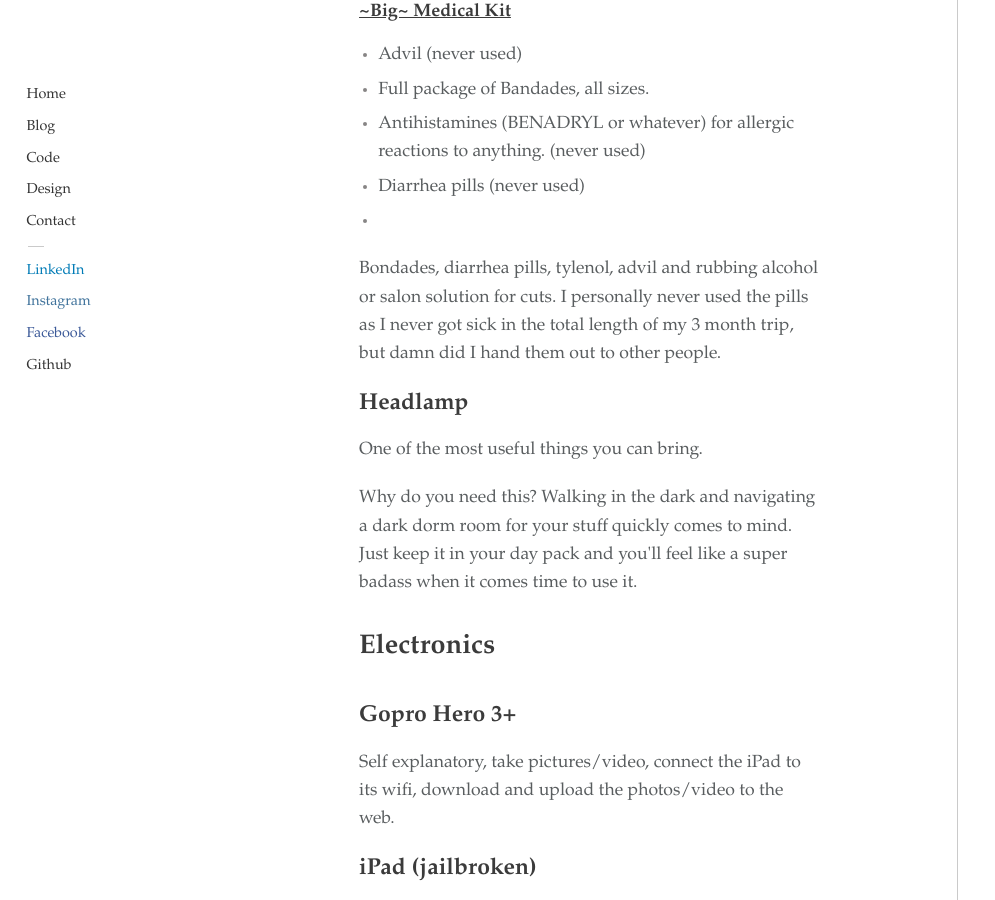
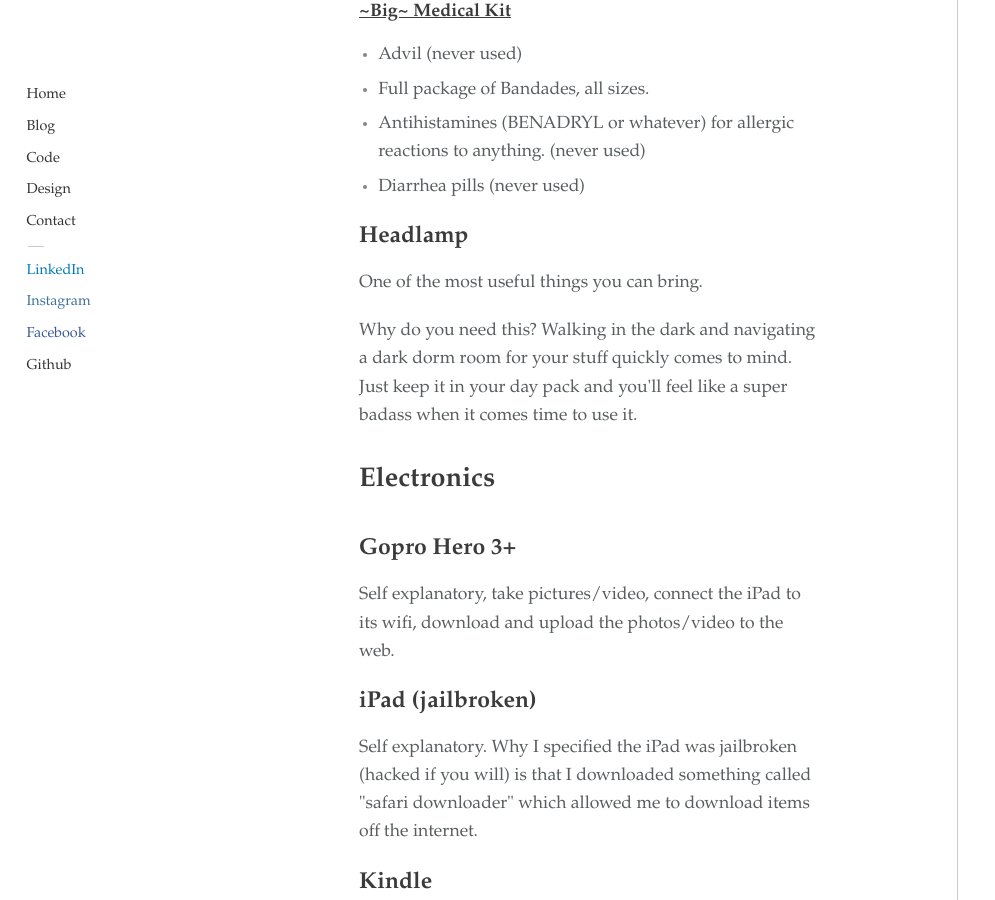
Before and after one commit to adamleithp/adamleithp.github.io, a Jekyll site: the page built from _posts/2014-12-18-Another-What-to-bring-on-your-backpacking-trip-through-South-East-Asia-guide.html, in a window 1280 px wide and 900 px high, scrolled down 3237 px. Shown: the whole window, without its empty margins (0-995 px from the left). Built offline with Jekyll 4.4.1, drawn with Linux system fonts in a browser that asks for light colours; nearby versions of some CDN libraries; some web fonts are replaced; Markdown is read by kramdown in place of the engine named in the settings.

Commit message:
fixed typo

```diff
--- a/_posts/2014-12-18-Another-What-to-bring-on-your-backpacking-trip-through-South-East-Asia-guide.html
+++ b/_posts/2014-12-18-Another-What-to-bring-on-your-backpacking-trip-through-South-East-Asia-guide.html
@@ -74,10 +74,7 @@ imageName: backpacking-guide.jpg
 	<li><p>Full package of Bandades, all sizes.</p></li>
 	<li><p>Antihistamines (BENADRYL or whatever) for allergic reactions to anything. (never used)</p></li>
 	<li><p>Diarrhea pills (never used)</p></li>
-	<li></li>
 </ul>
-
-<p>Bondades, diarrhea pills, tylenol, advil and rubbing alcohol or salon solution for cuts. I personally never used the pills as I never got sick in the total length of my 3 month trip, but damn did I hand them out to other people. </p>
 
 <h4>Headlamp</h4>
 <p>One of the most useful things you can bring. </p>
```
Also changed, not shown: 1 other file.
